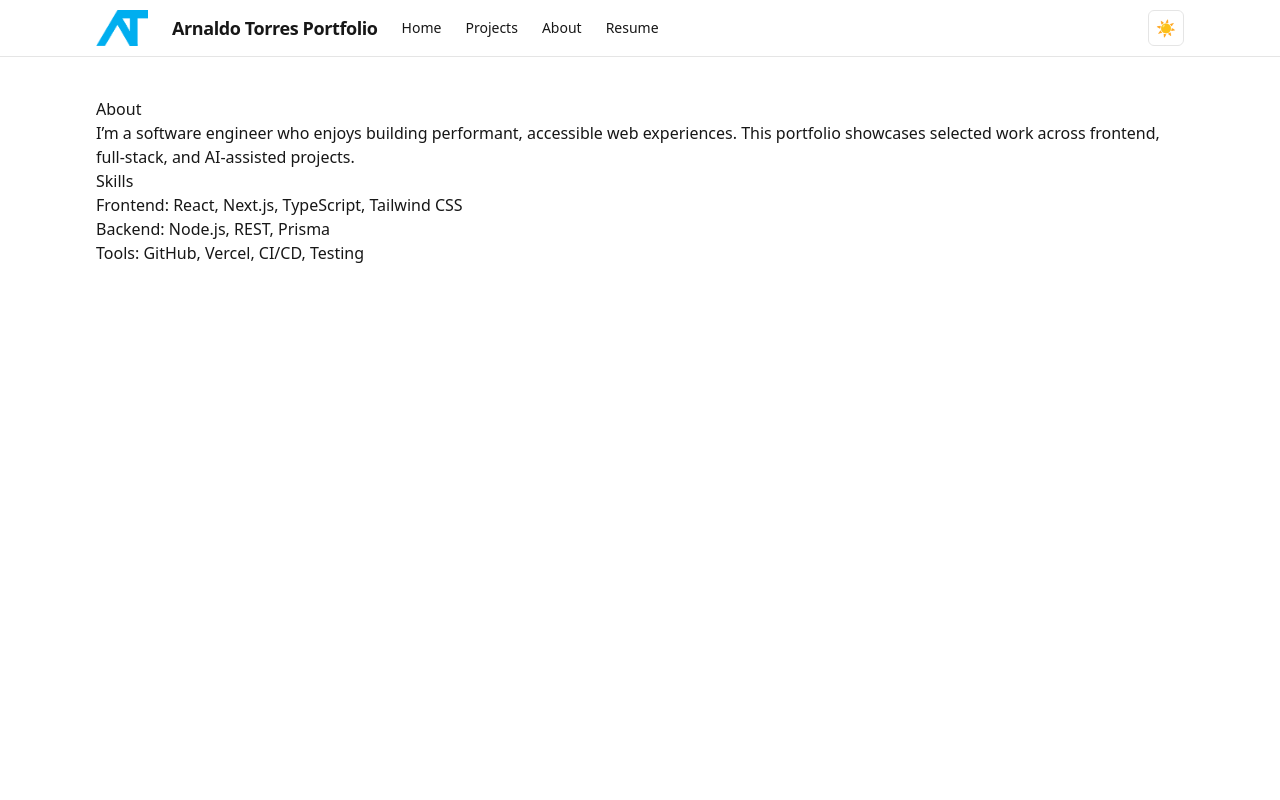
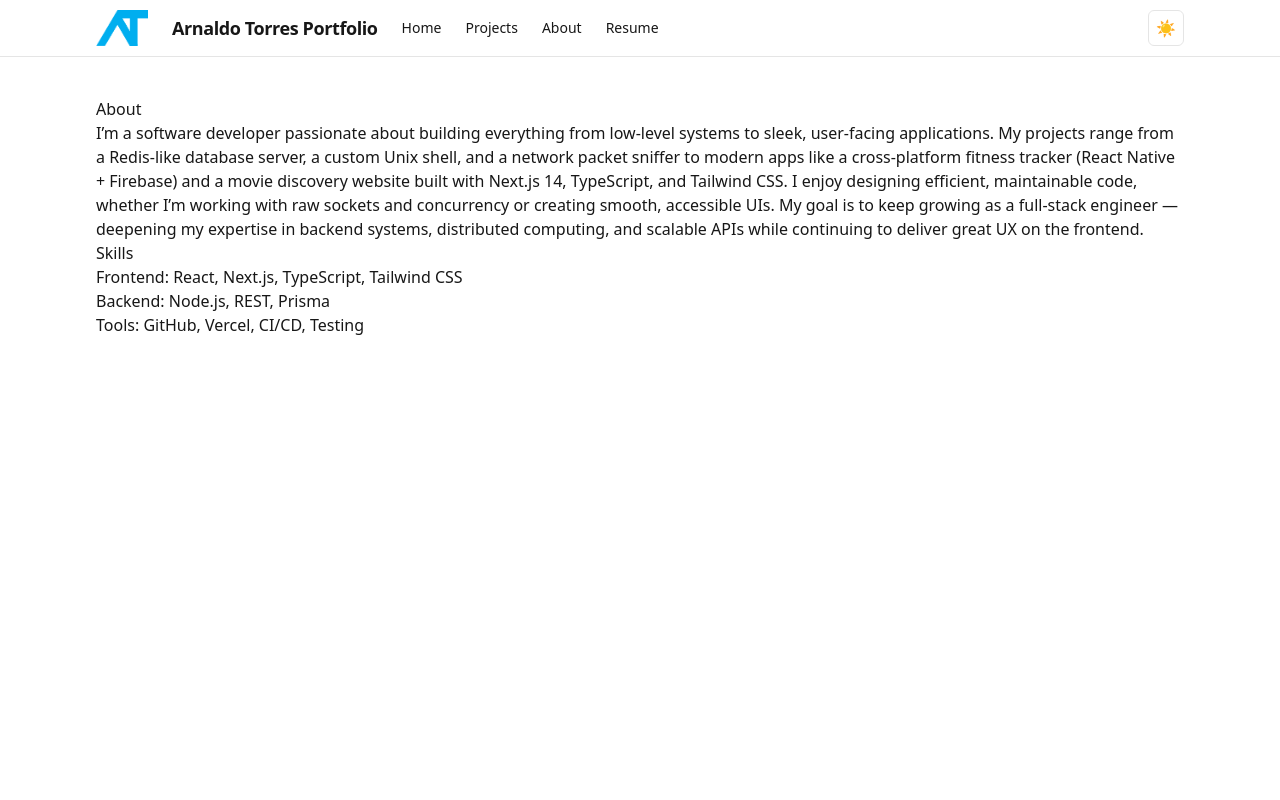
Before and after one commit to tarnaldo88/PortfolioWebsite, a Next.js app in the folder web/: page /about in a window 1280 px wide. Shown: the top 800 px of the page. Built offline with nearby package versions, Linux system fonts and the light colour scheme.

Commit message:
updating about me section

```diff
--- a/web/src/app/about/page.tsx
+++ b/web/src/app/about/page.tsx
@@ -10,8 +10,10 @@ export default function AboutPage() {
     <Container className="py-10 prose prose-neutral dark:prose-invert max-w-3xl">
       <h1>About</h1>
       <p>
-        I’m a software engineer who enjoys building performant, accessible web experiences.
-        This portfolio showcases selected work across frontend, full‑stack, and AI‑assisted projects.
+      I’m a software developer passionate about building everything
+      from low-level systems to sleek, user-facing applications. My projects range from a Redis-like database server,
+      a custom Unix shell, and a network packet sniffer to modern apps like a cross-platform fitness tracker (React Native + Firebase)
+      and a movie discovery website built with Next.js 14, TypeScript, and Tailwind CSS. I enjoy designing efficient, maintainable code, whether I’m working with raw sockets and concurrency or creating smooth, accessible UIs. My goal is to keep growing as a full-stack engineer — deepening my expertise in backend systems, distributed computing, and scalable APIs while continuing to deliver great UX on the frontend.
       </p>
       <h2>Skills</h2>
       <ul>
```
